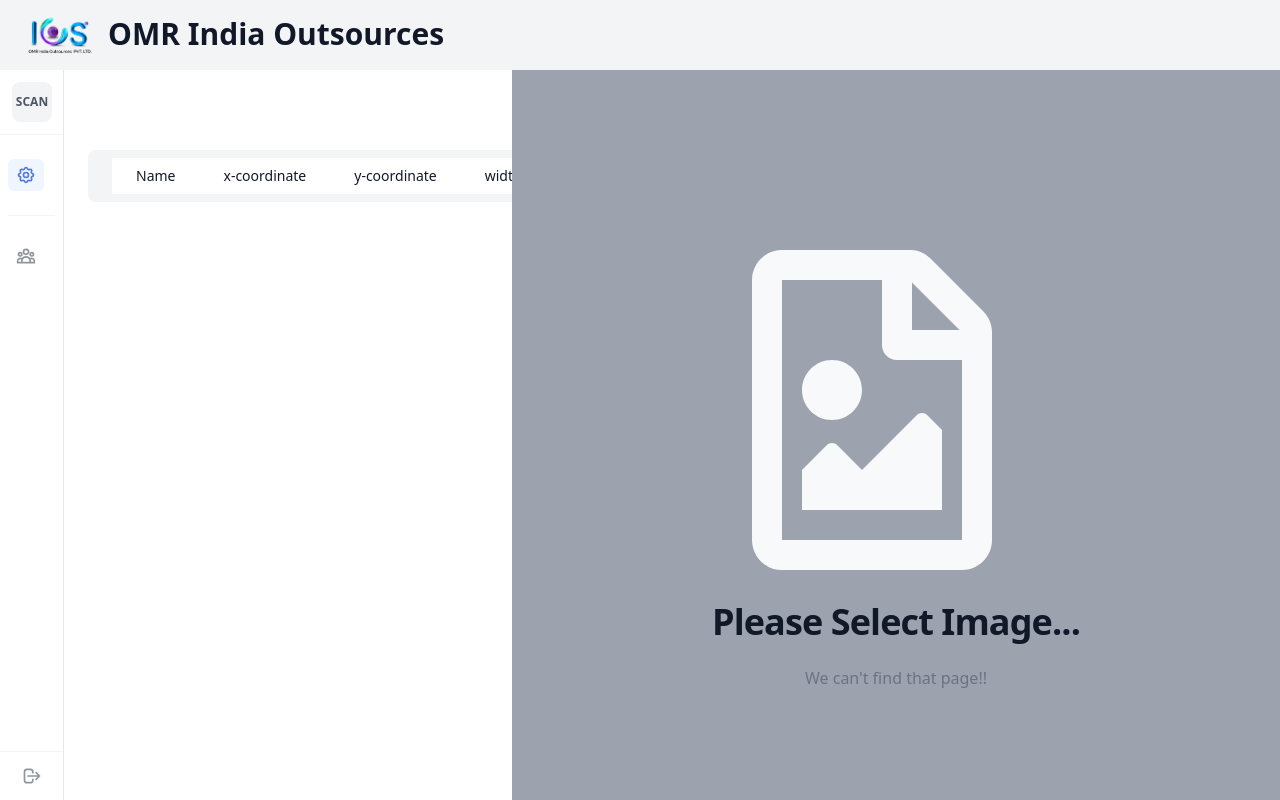
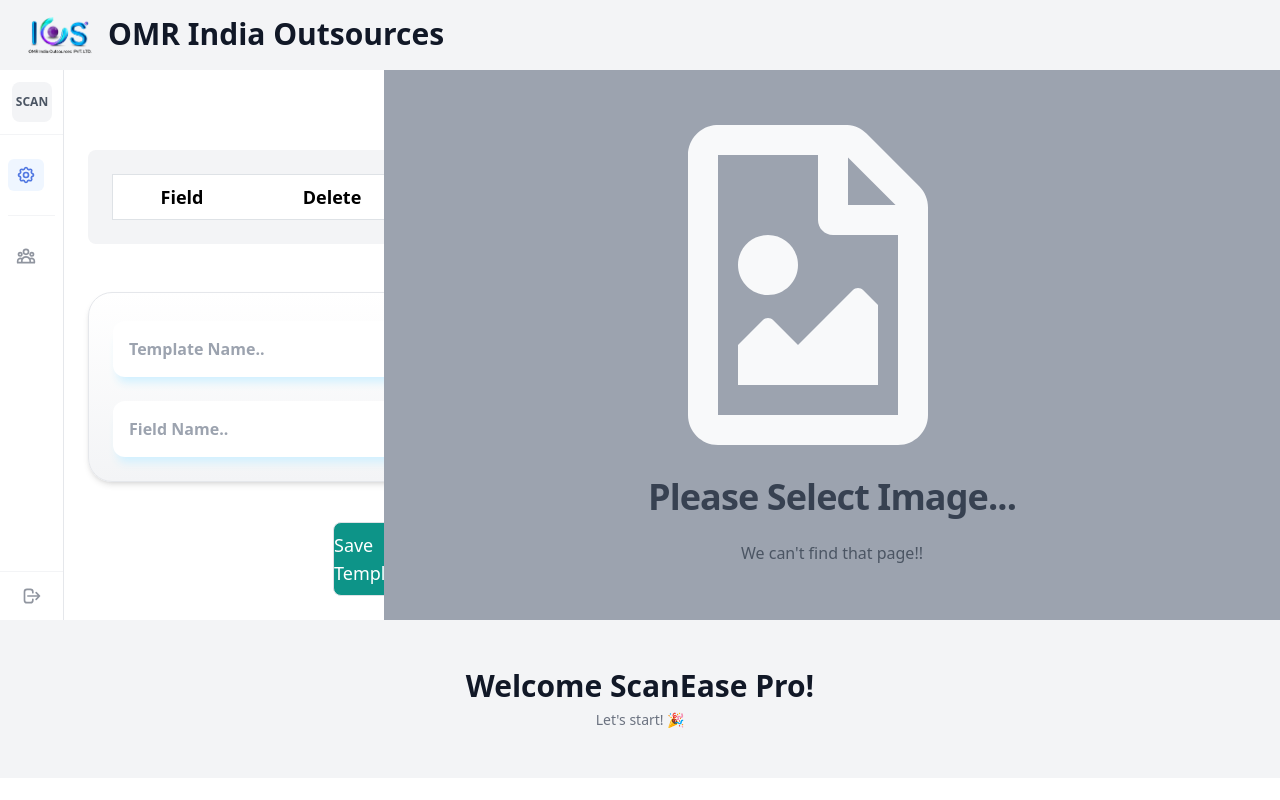
Before and after one commit to Jaygupta23/ImageCropper, a React (Create React App) app: page /scanner in a window 1280 px wide. Shown: the top 800 px of the page. Built offline with nearby package versions, Linux system fonts and the light colour scheme.

Commit message:
improved version

```diff
--- a/src/App.css
+++ b/src/App.css
@@ -4,3 +4,9 @@
   background-size: cover;
   height: auto;
 }
+
+
+
+ .form .input {
+  box-shadow: #cff0ff 0px 10px 10px -5px;
+ }
--- a/src/components/Footer/Footer.js
+++ b/src/components/Footer/Footer.js
@@ -3,11 +3,11 @@ import React from "react";
 const Footer = () => {
   return (
     <div>
-      <header className="bg-gray-100">
-        <div className="mx-auto max-w-screen-xl px-1 py-4 sm:px-2 sm:py-4 lg:px-8">
+      <header className="bg-gray-100 flex justify-center">
+        <div className="mx-auto max-w-screen-xl px-1 py-5 sm:px-2 sm:py-4 lg:px-8">
           <div className="sm:flex sm:items-center sm:justify-between">
             <div className="text-center sm:text-left">
-              <h1 className="text-2xl font-bold text-gray-900 sm:text-3xl">
+              <h1 className="text-2xl font-bold text-gray-900 sm:text-3xl ">
                 Welcome ScanEase Pro!
               </h1>
 
--- a/src/components/ImageScanner/ImageScanner.js
+++ b/src/components/ImageScanner/ImageScanner.js
@@ -1,13 +1,15 @@
 import React, { useState, useRef, useEffect } from "react";
 import { useLocation } from "react-router-dom";
-import ImageUploader from "../ImageUploader/ImageUploader";
 import ImageNotFound from "../ImageNotFound/ImageNotFound";
+import { MdDelete } from "react-icons/md";
+import "../../App.css";
 
 const ImageScanner = () => {
   const [image, setImage] = useState(null);
   const [selection, setSelection] = useState(null);
   const [dragStart, setDragStart] = useState(null);
-  const [selectedOption, setSelectedOption] = useState("");
+  // const [selectedOption, setSelectedOption] = useState("");
+  const [inputField, setInputField] = useState("");
   const [allSelectedData, setAllSelectedData] = useState([]);
   const imageRef = useRef(null);
 
@@ -17,21 +19,6 @@ const ImageScanner = () => {
   useEffect(() => {
     setImage(imageURL);
   }, []);
-
-  // Function to handle image selection
-  const handleImageChange = (e) => {
-    if (e.target.files[0]) {
-      const file = e.target.files[0];
-      const reader = new FileReader();
-
-      reader.onload = () => {
-        setImage(reader.result);
-      };
-
-      reader?.readAsDataURL(file);
-    }
-    setSelection(null);
-  };
 
   // Function to handle mouse down event for drag selection
   const handleMouseDown = (e) => {
@@ -65,24 +52,19 @@ const ImageScanner = () => {
       height: Math.abs(offsetY - dragStart.y),
     });
   };
-  // Function to reset drag selection
-  const onResetHandler = () => {
-    setDragStart(null);
-    setSelection(null);
-  };
 
   // Function to submit drag selection and name of options like -> Roll Number , or Subject
   const onSelectedHandler = () => {
-    if (selectedOption) {
+    if (inputField) {
       const newObj = {
         ...selection,
         id: Math.random().toString(),
-        name: selectedOption,
+        name: inputField,
       };
 
       setAllSelectedData((prev) => [...prev, newObj]);
 
-      setSelectedOption("");
+      setInputField("");
       setSelection(null);
       setDragStart(null);
     } else {
@@ -93,8 +75,8 @@ const ImageScanner = () => {
   return (
     <div className="flex">
       {/* LEFT SECTION  */}
-      <div className="flex w-[40%]">
-        <div className="flex h-screen w-16 flex-col justify-between border-e bg-white">
+      <div className="flex w-[30%]">
+        <div className="flex  w-16 flex-col justify-between border-e bg-white">
           <div>
             <div className="inline-flex size-16 items-center justify-center">
               <span className="grid size-10 place-content-center rounded-lg bg-gray-100 text-xs text-gray-600 font-bold">
@@ -187,33 +169,24 @@ const ImageScanner = () => {
             </form>
           </div>
         </div>
-        <div className="flex h-screen flex-1 flex-col justify-between border-e bg-white">
+        <div className="flex flex-1 flex-col justify-between border-e bg-white">
           <div className="px-4 py-6">
-            <ul className="mt-14 space-y-1">
-
+            <ul className="mt-14 space-y-1 ">
               <li
                 style={{ marginTop: "40px" }}
-                className="block w-full rounded-lg bg-gray-100 px-4 py-2 text-sm font-medium text-gray-700"
+                className="block w-full rounded-lg bg-gray-100 px-4 py-2 text-sm font-medium  mb-5"
               >
                 <div className="overflow-x-auto">
-                  <table className="min-w-full divide-y-2 divide-gray-200 bg-white text-sm">
+                  <table className="mt-3 table border-collapse border border-slate-400 min-w-full divide-y-2 divide-gray-200 bg-white text-sm rounded-lg">
                     <thead className="ltr:text-left rtl:text-right">
                       <tr>
-                        <th className="whitespace-nowrap px-4 py-2 font-medium text-gray-900">
-                          Name
+                      <th className="text-center whitespace-nowrap px-4 py-2 font-semibold text-lg text-gray-100">
+                          Field
                         </th>
-                        <th className="whitespace-nowrap px-4 py-2 font-medium text-gray-900">
-                          x-coordinate
+                        <th className="text-center whitespace-nowrap px-4 py-2 font-semibold text-lg text-gray-100">
+                          Delete
                         </th>
-                        <th className="whitespace-nowrap px-4 py-2 font-medium text-gray-900">
-                          y-coordinate
-                        </th>
-                        <th className="whitespace-nowrap px-4 py-2 font-medium text-gray-900">
-                          width
-                        </th>
-                        <th className="whitespace-nowrap px-4 py-2 font-medium text-gray-900">
-                          height
-                        </th>
+
                       </tr>
                     </thead>
 
@@ -221,20 +194,11 @@ const ImageScanner = () => {
                       {allSelectedData &&
                         allSelectedData?.map((data) => (
                           <tr key={data.id} className="odd:bg-gray-50">
-                            <td className="whitespace-nowrap px-4 py-2 font-medium text-gray-900">
+                            <td className="whitespace-nowrap px-4 py-2 text-center font-semibold text-md text-gray-900">
                               {data.name}
                             </td>
-                            <td className="whitespace-nowrap px-4 py-2 text-gray-700">
-                              {data.x}
-                            </td>
-                            <td className="whitespace-nowrap px-4 py-2 text-gray-700">
-                              {data.y}
-                            </td>
-                            <td className="whitespace-nowrap px-4 py-2 text-gray-700">
-                              {data.width}
-                            </td>
-                            <td className="whitespace-nowrap px-4 py-2 text-gray-700">
-                              {data.height}
+                            <td className="whitespace-nowrap px-4 py-2 text-center font-semibold text-md text-gray-900">
+                            < MdDelete className="mx-auto text-red-500 text-xl" />
                             </td>
                           </tr>
                         ))}
@@ -242,6 +206,38 @@ const ImageScanner = () => {
                   </table>
                 </div>
               </li>
+              <div>
+                {/* Form Field Area */}
+
+                <div className=" min-w-[350px] bg-gradient-to-b from-white to-gray-100 rounded-3xl px-4 pt-1 pb-4 border-1 border-gray shadow-md mb-10">
+                  <form action="" className="form">
+                    <input
+                      required=""
+                      className="input w-full font-semibold bg-white  border-none rounded-xl p-3 mt-6 shadow-xl   focus:border-blue-500 focus:ring-1 focus:ring-blue-500 outline-none"
+                      type="text"
+                      name="templateName"
+                      placeholder="Template Name.."
+                    />
+                    <input
+                      required=""
+                      className="input w-full font-semibold bg-white border-none rounded-xl p-3 mt-6 shadow-xl   focus:border-blue-500 focus:ring-1 focus:ring-blue-500 outline-none focus:outline-none"
+                      type="text"
+                      name="feildData"
+                      placeholder="Field Name.."
+                    />
+                  </form>
+                </div>
+
+                {/* Save Template */}
+                <a
+                  className="ms-auto group flex items-center  rounded-lg border border-indigo-600 bg-teal-600  py-2 w-[30%] transition-colors hover:bg-teal-700 focus:outline-none focus:ring"
+                  href="#"
+                >
+                  <span className="font-medium text-lg flex text-white transition-colors group-hover:text-indigo-600 group-active:text-indigo-500 mx-auto">
+                    Save Template
+                  </span>
+                </a>
+              </div>
             </ul>
           </div>
         </div>
@@ -254,22 +250,20 @@ const ImageScanner = () => {
           <div className="">
             <ImageNotFound />
 
-            <h1 className="mt-8 text-2xl font-bold tracking-tight text-gray-900 sm:text-4xl">
+            <h1 className="mt-8 text-2xl font-bold tracking-tight text-gray-700 sm:text-4xl">
               Please Select Image...
             </h1>
 
-            <p className="mt-4 text-gray-500 text-center">
+            <p className="mt-4 text-gray-600 text-center">
               We can't find that page!!
             </p>
           </div>
         </div>
       ) : (
-        <div className="w-[60%] bg-gray-400">
-          <section>
+        <div className="w-[70%] h-[90%] bg-gray-400 pb-2">
           <div className="mx-auto max-w-screen-xl px-2 lg:pt-2 sm:px-6 lg:px-8">
-              <ul className="mt-2 flex justify-center pt-6">
-                <li>
-                  <div>
+            <ul className="mt-2 flex justify-center pt-6 py-4">
+              <li className="w-[65%]">
                 {image && (
                   <div
                     style={{
@@ -282,7 +276,7 @@ const ImageScanner = () => {
                       src={image}
                       alt="Selected"
                       style={{
-                            width: "750px",
+                        width: "100%",
                         height: "810px",
                         cursor: "crosshair",
                       }}
@@ -317,7 +311,7 @@ const ImageScanner = () => {
                             <div className="modal-content px-3 py-2">
                               <div className="modal-header">
                                 <h1
-                                      className="modal-title fs-5"
+                                  className="modal-title fs-5 fw-semibold text-gray-600"
                                   id="exampleModalLabel"
                                 >
                                   Add Field Entity..
@@ -327,29 +321,28 @@ const ImageScanner = () => {
                                   className="btn-close"
                                   data-bs-dismiss="modal"
                                   aria-label="Close"
+                                  onClick={() => setSelection("")}
                                 ></button>
                               </div>
-                                  <div className="modal-body">
+                              <div className="modal-body flex justify-between my-2">
                                 <input
+                                  required=""
+                                  className="input w-[72%] font-semibold bg-white text-lg focus:border-1 rounded-xl px-3 py-2  shadow-xl   focus:border-blue-500 focus:ring-1 focus:ring-blue-500 outline-none"
                                   type="text"
-                                      className="form-control w-75"
-                                      placeholder="Field...."
+                                  name="field"
+                                  placeholder="Field.."
+                                  value={inputField}
+                                  onChange={(e) =>
+                                    setInputField(e.target.value)
+                                  }
                                 />
-                                  </div>
-                                  <div className="modal-footer">
                                 <button
                                   type="button"
-                                      className="btn btn-secondary"
                                   data-bs-dismiss="modal"
-                                    >
-                                      Close
-                                    </button>
-                                    <button
-                                      type="button"
-                                      className="btn btn-primary"
+                                  className="btn bg-teal-600 hover:bg-teal-500 text-white font-semibold"
                                   onClick={onSelectedHandler}
                                 >
-                                      Save changes
+                                  Save Field
                                 </button>
                               </div>
                             </div>
@@ -359,11 +352,9 @@ const ImageScanner = () => {
                     )}
                   </div>
                 )}
-                  </div>
               </li>
             </ul>
           </div>
-          </section>
         </div>
       )}
     </div>
```
Lines whose indentation alone changed are shown as unchanged.
